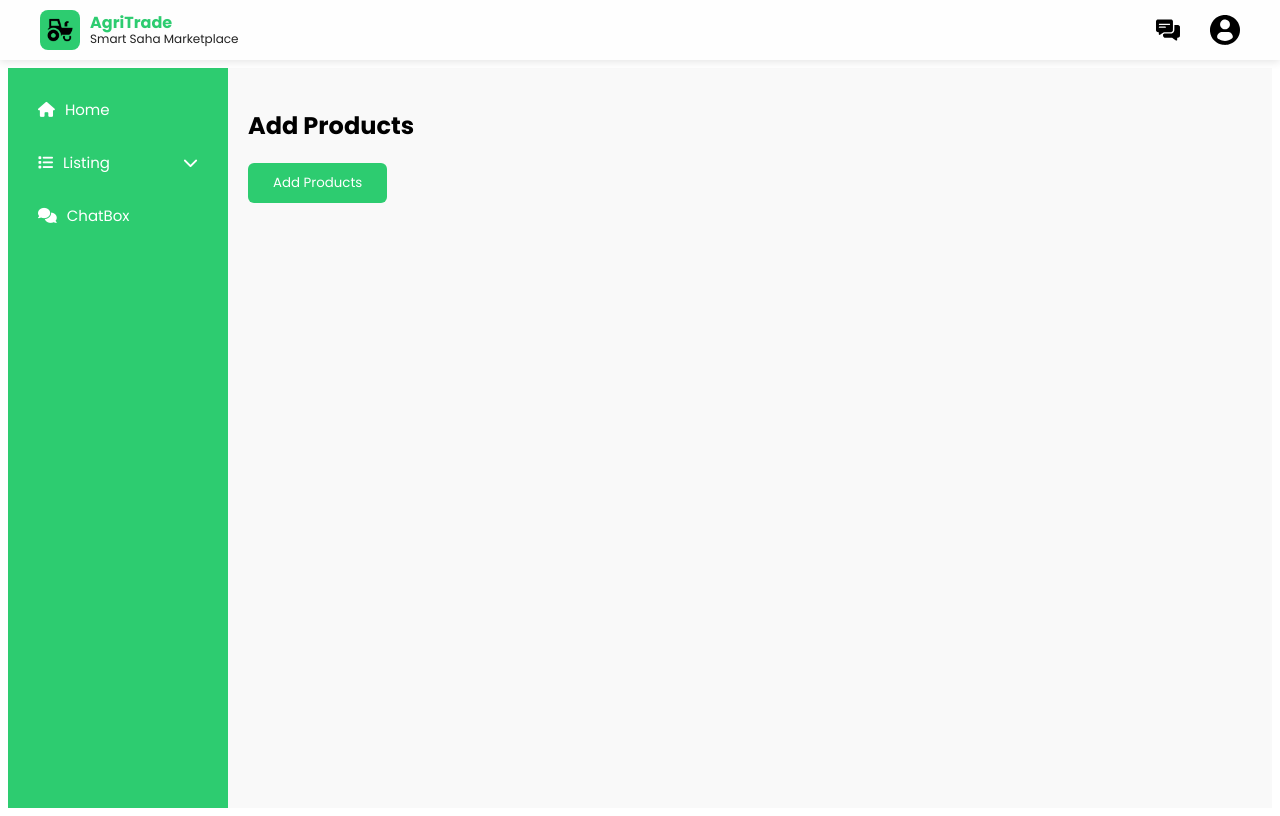
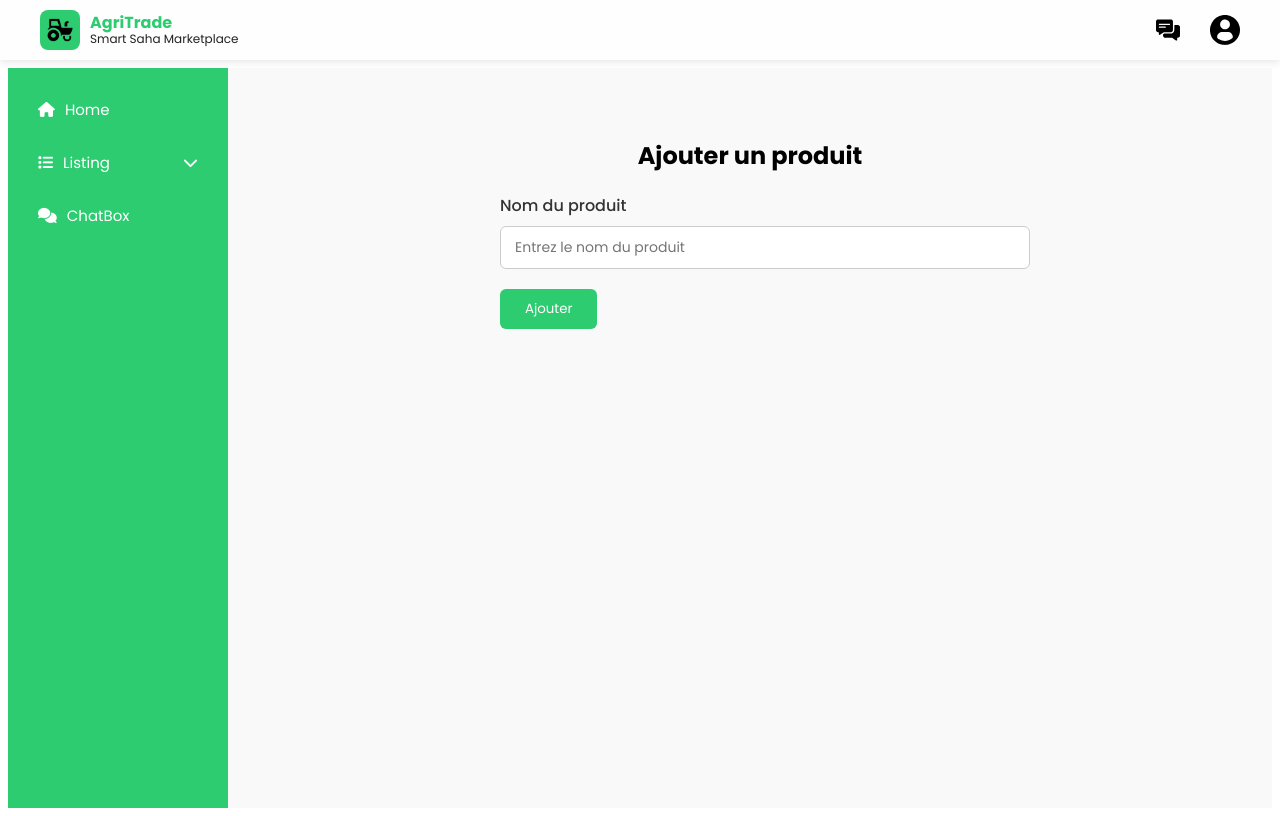
Before and after one commit to Ivontsoa-Gracia/marketplace-frontend, a Vue app: page /profil/product/add in a window 1280 px wide. Built offline with nearby package versions, Linux system fonts and the light colour scheme.

Commit message:
Update MAddProduct.vue

```diff
--- a/src/components/molecules/marketplace/profil/MAddProduct.vue
+++ b/src/components/molecules/marketplace/profil/MAddProduct.vue
@@ -1,9 +1,21 @@
 <template>
     <div class="add-product-container">
-    <h2>Add Products</h2>
+      <h2 class="title">Ajouter un produit</h2>
+
+      <div class="form-group">
+        <label for="productName">Nom du produit</label>
+        <input
+          type="text"
+          id="productName"
+          v-model="productName"
+          placeholder="Entrez le nom du produit"
+          class="input-field"
+        />
+      </div>
+
       <AButton
         backgroundColor="#2DCC70"
-            value="Add Products"
+        value="Ajouter"
         width="150"
         height="40"
         borderRadius="6px"
@@ -12,6 +24,7 @@
         iconUrl="/icon SVG/cart.svg"
         fontFamily="Poppins"
         class="popup-button"
+        @click="submitProduct"
       />
     </div>
   </template>
@@ -23,8 +36,62 @@ export default {
     components: {
       AButton,
     },
+    data() {
+      return {
+        productName: '',
+      };
+    },
+    methods: {
+      submitProduct() {
+        if (this.productName.trim() === '') {
+          alert('Veuillez entrer un nom de produit.');
+          return;
         }
+
+        // Traitement à faire (ex: API, console, etc.)
+        console.log('Produit ajouté :', this.productName);
+
+        // Réinitialiser le champ
+        this.productName = '';
+      },
+    },
+  };
   </script>
 
   <style scoped>
+  .add-product-container {
+    max-width: 500px;
+    margin: auto;
+    padding: 30px;
+    border-radius: 8px;
+    background-color: #f9f9f9;
+    font-family: 'Poppins', sans-serif;
+  }
+
+  .title {
+    font-size: 24px;
+    font-weight: 600;
+    margin-bottom: 20px;
+    text-align: center;
+  }
+
+  .form-group {
+    margin-bottom: 20px;
+  }
+
+  label {
+    font-weight: 500;
+    display: block;
+    margin-bottom: 8px;
+    color: #333;
+  }
+
+  .input-field {
+    width: 100%;
+    padding: 10px 14px;
+    border: 1px solid #ccc;
+    border-radius: 6px;
+    font-size: 14px;
+    font-family: 'Poppins', sans-serif;
+  }
   </style>
```
Lines whose indentation alone changed are shown as unchanged.
